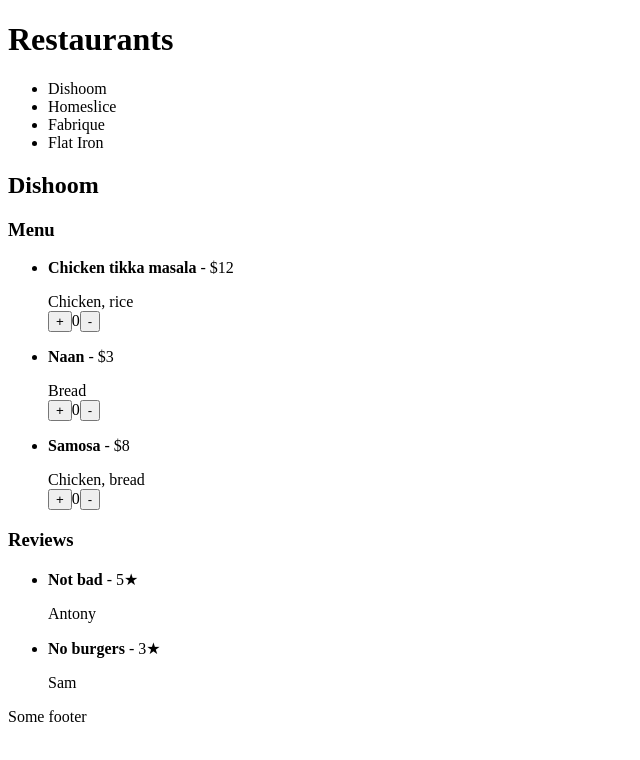
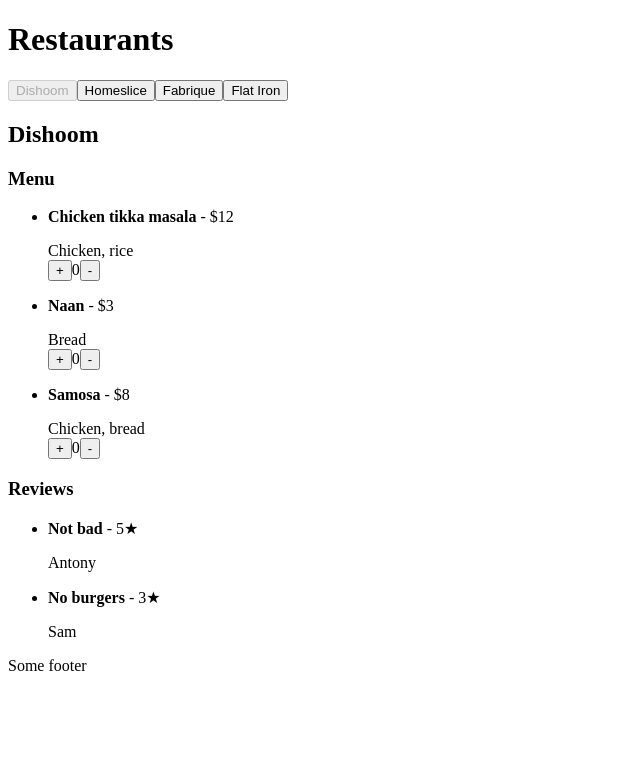
Before and after one commit to MariaGlukhovaP/any-food, a React (Vite) app: page / in a window 1280 px wide. Shown: the top 760 px of the page, without its empty margins (0-640 px from the left). Built offline with nearby package versions, Linux system fonts and the light colour scheme.

Commit message:
hw-3 refactored

```diff
--- a/src/components/restaurant/restaurant.jsx
+++ b/src/components/restaurant/restaurant.jsx
@@ -1,16 +1,14 @@
 import { Menu } from "../menu/menu";
 import { Reviews } from "../reviews/reviews";
 
-export const Restaurant = ({ restaurant }) => {
-  const { id, name, menu, reviews } = restaurant;
-
+export const Restaurant = ({ id, name, menu, reviews }) => {
   if (!name) return null;
 
   return (
-    <div key={id}>
+    <section key={id}>
       <h2>{name}</h2>
       {menu.length && <Menu menu={menu} />}
       {reviews.length && <Reviews reviews={reviews} />}
-    </div>
+    </section>
   );
 };
--- a/src/components/restaurants/restaurants.jsx
+++ b/src/components/restaurants/restaurants.jsx
@@ -3,20 +3,43 @@ import { restaurants } from "../../constants/mock";
 import { Restaurant } from "../restaurant/restaurant";
 import { Tabs } from "../tabs/tabs";
 
-export const Restaurants = () => {
-  const [selectedRestaurant, setSelectedRestaurant] = useState(
-    restaurants.find((restaurant) => restaurant.id === restaurants[0].id)
+export const Restaurants = ({ title }) => {
+  const [selectedRestaurantId, setSelectedRestaurantId] = useState(
+    restaurants[0].id
   );
 
-  const handleTabClick = (id) => {
-    const restaurant = restaurants.find((restaurant) => restaurant.id === id);
-    setSelectedRestaurant(restaurant);
+  const selectedRestaurant = restaurants.find(
+    ({ id }) => id === selectedRestaurantId
+  );
+
+  const handleSetSelectedRestaurant = (id) => {
+    if (selectedRestaurantId === id) {
+      return;
+    }
+    setSelectedRestaurantId(id);
   };
 
   return (
-    <>
-      <Tabs restaurants={restaurants} onTabClick={handleTabClick} />
-      <Restaurant restaurant={selectedRestaurant} />
-    </>
+    <div>
+      <h1>{title}</h1>
+
+      {restaurants.map(({ name, id }) => (
+        <Tabs
+          key={id}
+          title={name}
+          onClick={() => handleSetSelectedRestaurant(id)}
+          isActive={id === selectedRestaurantId}
+        />
+      ))}
+
+      {selectedRestaurant && (
+        <Restaurant
+          id={selectedRestaurant.id}
+          name={selectedRestaurant.name}
+          menu={selectedRestaurant.menu}
+          reviews={selectedRestaurant.reviews}
+        />
+      )}
+    </div>
   );
 };
--- a/src/components/tabs/tabs.jsx
+++ b/src/components/tabs/tabs.jsx
@@ -1,11 +1,7 @@
-export const Tabs = ({ restaurants, onTabClick }) => {
+export const Tabs = ({ title, onClick, isActive }) => {
   return (
-    <ul>
-      {restaurants.map((restaurant) => (
-        <li key={restaurant.id} onClick={() => onTabClick(restaurant.id)}>
-          {restaurant.name}
-        </li>
-      ))}
-    </ul>
+    <button disabled={isActive} onClick={onClick}>
+      {title}
+    </button>
   );
 };
```
